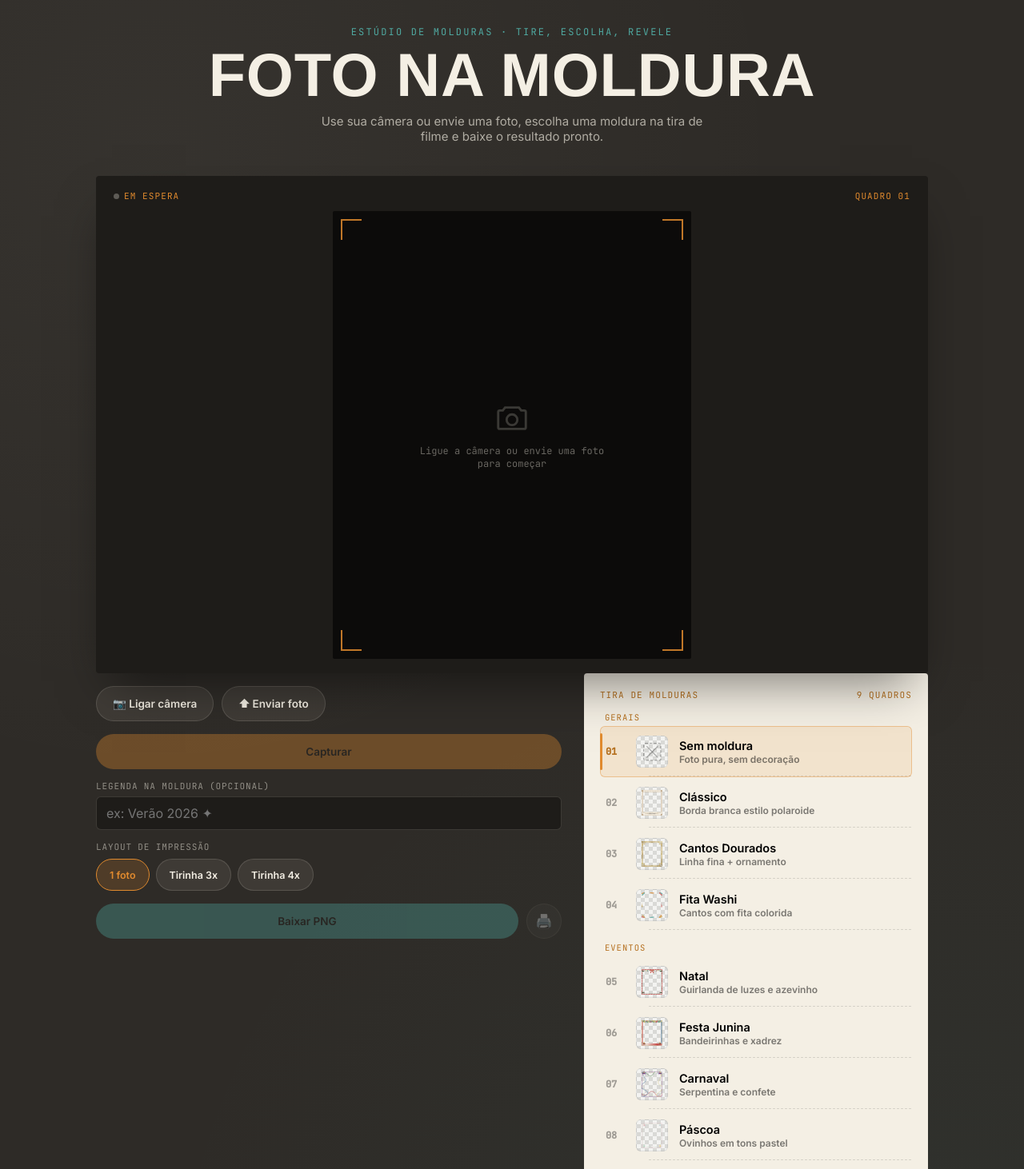
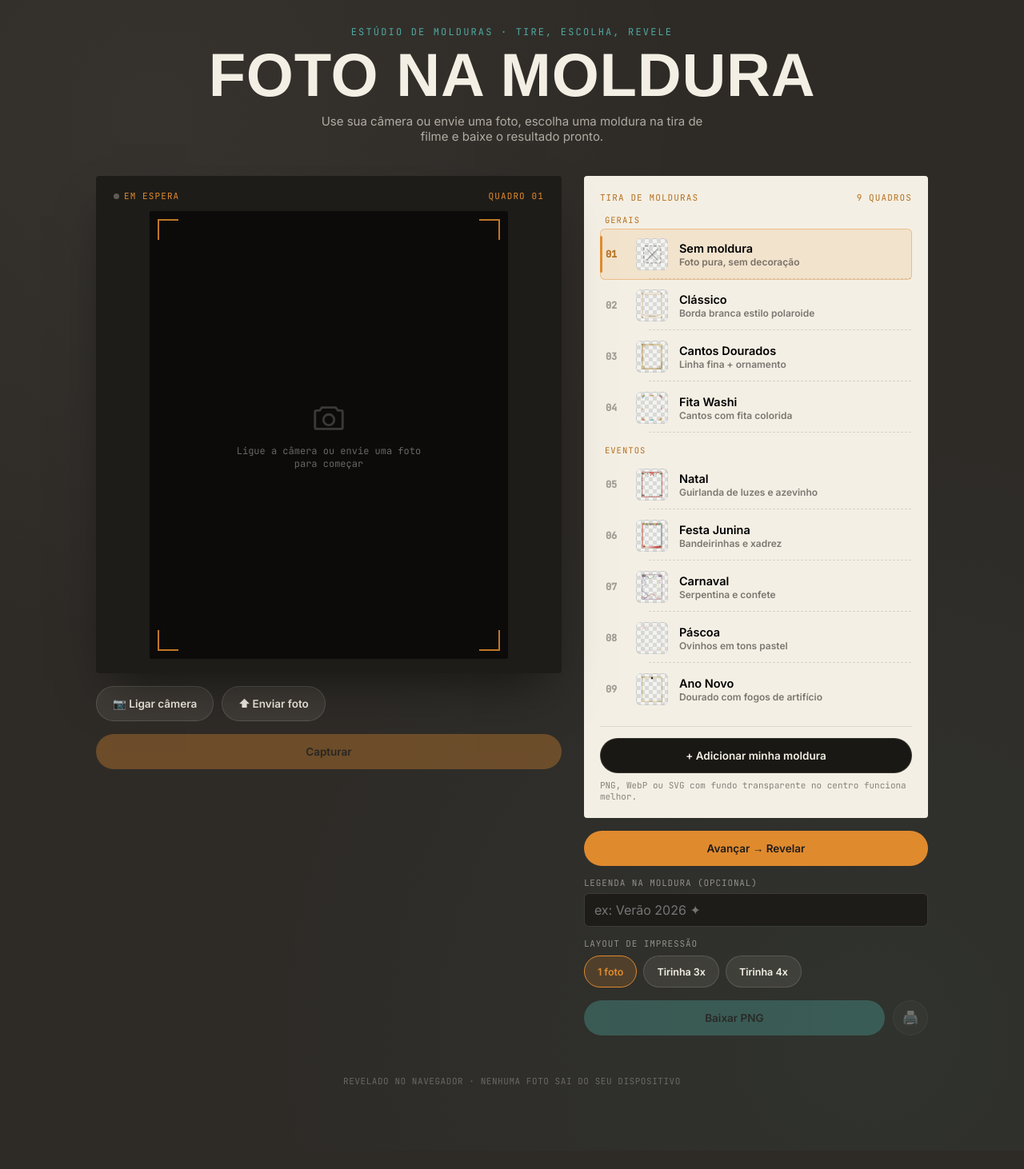
Before and after one commit to ruan-codes/estudio-molduras, a React (Vite) app: page / in a window 1280 px wide. Shown: the top 1462 px of the page at 80% size. After the commit the page ends 1439 px from the top, so only its background shows below. Built offline with nearby package versions, Linux system fonts and the light colour scheme; a web font is replaced by a local one.

Commit message:
feat: initialize App component with camera, frame selection, and image processing workflows

```diff
--- a/src/App.jsx
+++ b/src/App.jsx
@@ -16,7 +16,6 @@ export default function App() {
   const printImgRef = useRef(null)
   const photoFileInputRef = useRef(null)
   const frameFileInputRef = useRef(null)
-  // Tracks blob URLs so we can revoke them on unmount (#2 — memory leak fix)
   const blobUrlsRef = useRef([])
 
   const {
@@ -28,18 +27,14 @@ export default function App() {
     switchCamera,
   } = useCamera(videoRef)
 
-  const [photoImg, setPhotoImg] = useState(null) // HTMLImageElement da foto atual
+  const [photoImg, setPhotoImg] = useState(null)
   const [customFrames, setCustomFrames] = useState([])
   const [activeFrameId, setActiveFrameId] = useState(builtInFrames[0]?.id ?? null)
   const [caption, setCaption] = useState('')
   const [hasResult, setHasResult] = useState(false)
   const [printLayout, setPrintLayout] = useState('single')
-  // Tracks when the canvas is being composited so we can show a spinner (#4)
   const [rendering, setRendering] = useState(false)
 
-  // Etapa do fluxo mobile (1 Capturar · 2 Moldura · 3 Revelar). No desktop
-  // esse estado é ignorado visualmente — lá as duas áreas ficam sempre
-  // visíveis lado a lado (ver regras dentro de @media no global.css).
   const [step, setStep] = useState(1)
   const nextStep = () => setStep((s) => Math.min(3, s + 1))
   const prevStep = () => setStep((s) => Math.max(1, s - 1))
@@ -47,13 +42,11 @@ export default function App() {
   const allFrames = [...builtInFrames, ...customFrames]
   const activeFrame = allFrames.find((f) => f.id === activeFrameId) || null
 
-  // Recompõe o canvas sempre que foto, moldura ou legenda mudarem
   useEffect(() => {
     async function run() {
       if (!photoImg || !canvasRef.current) return
       setRendering(true)
       try {
-        // src === null significa "Sem moldura" (#7)
         const frameImg = activeFrame?.src ? await loadImage(activeFrame.src) : null
         renderComposite({ canvas: canvasRef.current, photoImg, frameImg, caption })
         setHasResult(true)
@@ -64,7 +57,6 @@ export default function App() {
     run()
   }, [photoImg, activeFrame, caption])
 
-  // Revoga todos os blob URLs criados para molduras personalizadas (#2)
   useEffect(() => {
     return () => {
       blobUrlsRef.current.forEach((url) => URL.revokeObjectURL(url))
@@ -72,15 +64,12 @@ export default function App() {
   }, [])
 
   async function handleToggleCamera() {
-    if (cameraActive) {
-      stopCamera()
-      return
-    }
+    if (cameraActive) { stopCamera(); return }
     try {
       await startCamera()
       setHasResult(false)
     } catch {
-      // erro já visível via cameraError do hook (#3)
+      // erro visível via cameraError
     }
   }
 
@@ -88,7 +77,7 @@ export default function App() {
     const img = await captureVideoFrame(videoRef.current, facingMode === 'user')
     setPhotoImg(img)
     stopCamera()
-    setStep(2) // depois de capturar, segue automaticamente pra escolha de moldura
+    setStep(2)
   }
 
   function handleUploadClick() {
@@ -100,14 +89,14 @@ export default function App() {
     reader.onload = async (ev) => {
       const img = await loadImage(ev.target.result)
       setPhotoImg(img)
-      setStep(2) // mesma lógica de avanço automático ao enviar uma foto
+      setStep(2)
     }
     reader.readAsDataURL(file)
   }
 
   function handleUploadFrame(file) {
     const url = URL.createObjectURL(file)
-    blobUrlsRef.current.push(url) // registra para revogação posterior (#2)
+    blobUrlsRef.current.push(url)
     const id = `custom-${Date.now()}`
     setCustomFrames((prev) => [
       ...prev,
@@ -126,13 +115,11 @@ export default function App() {
 
   function handlePrint() {
     if (!hasResult || !canvasRef.current || !printImgRef.current) return
-
     const sourceCanvas = canvasRef.current
     const targetCanvas =
       printLayout === 'single'
         ? sourceCanvas
         : renderPrintStrip({ sourceCanvas, copies: printLayout === 'strip4' ? 4 : 3 })
-
     const img = printImgRef.current
     img.onload = () => window.print()
     img.src = targetCanvas.toDataURL('image/png')
@@ -145,6 +132,9 @@ export default function App() {
     <div className="app" data-active-step={step}>
       <Header />
 
+      <div className="stage">
+        {/* Coluna esquerda: viewfinder + controles de câmera */}
+        <div className="stage-left">
           <Viewfinder
             videoRef={videoRef}
             canvasRef={canvasRef}
@@ -160,8 +150,6 @@ export default function App() {
           {/* Barra de progresso do wizard — só aparece em telas mobile */}
           <StepProgress step={step} onBack={prevStep} />
 
-      <div className="stage">
-        <div>
           <CameraActions
             cameraActive={cameraActive}
             onToggleCamera={handleToggleCamera}
@@ -172,6 +160,24 @@ export default function App() {
             canShoot={cameraActive}
             fileInputRef={photoFileInputRef}
           />
+        </div>
+
+        {/* Coluna direita: seleção de moldura + resultado */}
+        <div className="stage-right">
+          <div data-step="2">
+            <FrameStrip
+              frames={allFrames}
+              activeFrameId={activeFrameId}
+              onSelect={setActiveFrameId}
+              onUploadFrame={handleUploadFrame}
+              fileInputRef={frameFileInputRef}
+            />
+            <div className="controls controls-primary wizard-advance">
+              <button className="btn-primary" style={{ flex: 1 }} onClick={nextStep}>
+                Avançar → Revelar
+              </button>
+            </div>
+          </div>
 
           <ResultPanel
             caption={caption}
@@ -183,27 +189,9 @@ export default function App() {
             canDownload={hasResult}
           />
         </div>
-
-        <div data-step="2">
-          <FrameStrip
-            frames={allFrames}
-            activeFrameId={activeFrameId}
-            onSelect={setActiveFrameId}
-            onUploadFrame={handleUploadFrame}
-            fileInputRef={frameFileInputRef}
-          />
-          {/* botão de avançar — só existe visualmente no fluxo mobile */}
-          <div className="controls controls-primary wizard-advance">
-            <button className="btn-primary" style={{ flex: 1 }} onClick={nextStep}>
-              Avançar → Revelar
-            </button>
-          </div>
-        </div>
       </div>
 
-      {/* Usada só durante a impressão — fica escondida na tela normal (ver .print-only no CSS) */}
       <img ref={printImgRef} className="print-only" alt="" />
-
       <Footer />
     </div>
   )
```
Lines whose indentation alone changed are shown as unchanged.
